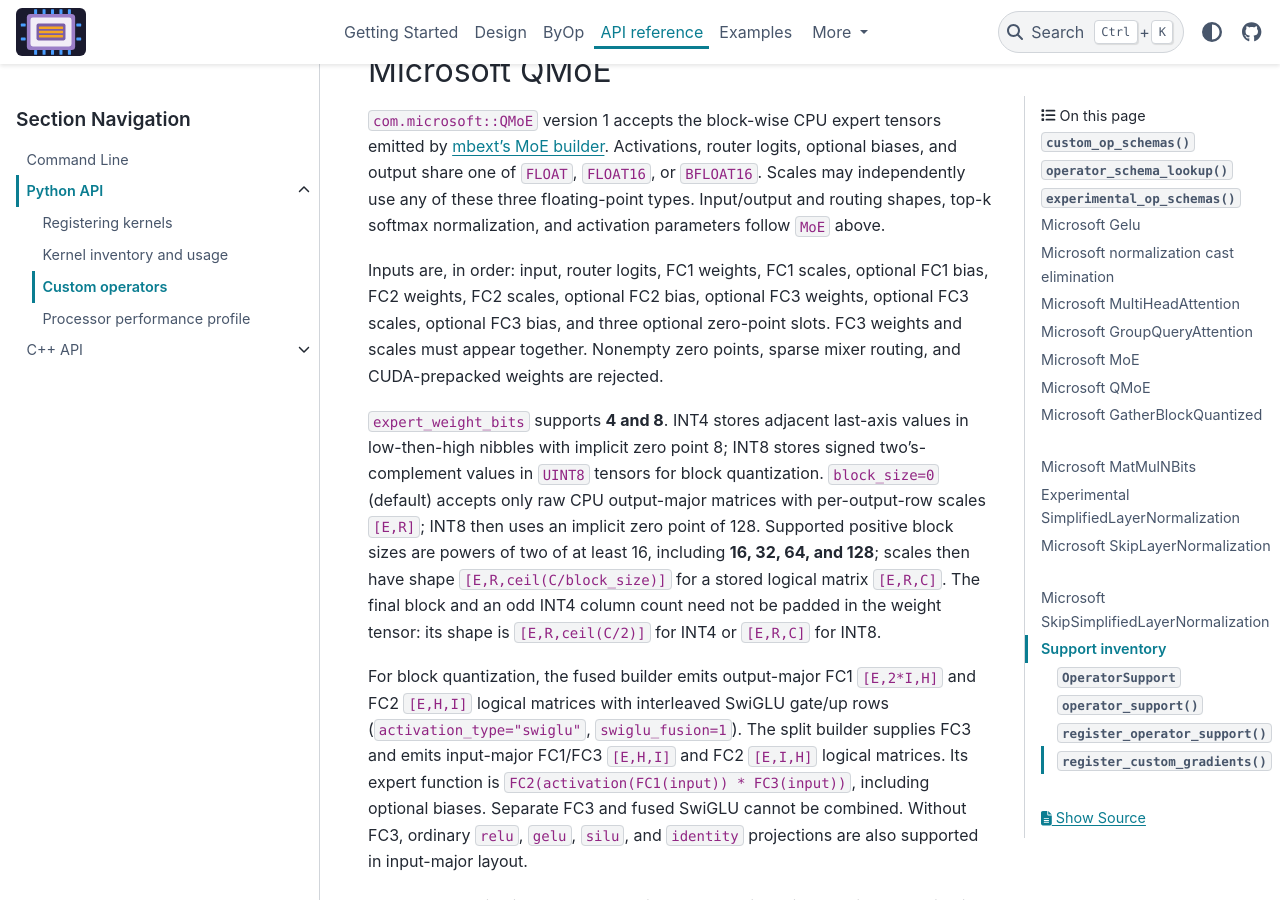
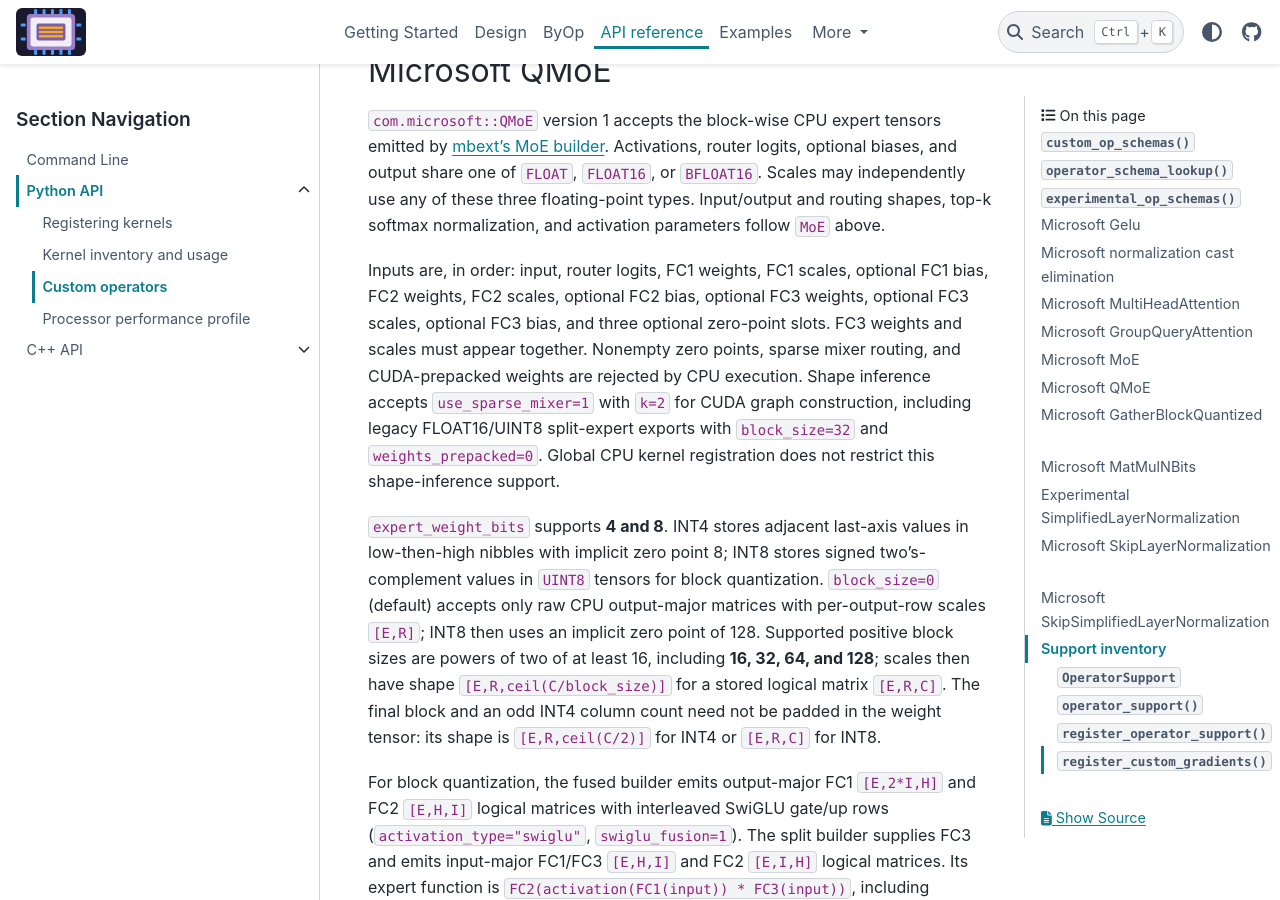
Before and after one commit to xadupre/onnx-light-cpu, a Sphinx documentation site: the page built from docs/api/python/custom_operators.rst, in a window 1280 px wide and 900 px high, scrolled down 4796 px. Built offline with Sphinx 7.4.7 and the PyData theme 0.15.4, drawn with Linux system fonts in a browser that asks for light colours; pages that are not in the unit, such as notebooks, are missing from menus.

Commit message:
Preserve CUDA QMoE shape inference after global CPU registration (#1124)
* Initial plan

* Preserve QMoE sparse-mixer shape inference after CPU registration

Co-authored-by: xadupre <22452781+xadupre@users.noreply.github.com>

* Fix QMoE shape test compilation

Co-authored-by: xadupre <22452781+xadupre@users.noreply.github.com>

---------

Co-authored-by: copilot-swe-agent[bot] <198982749+Copilot@users.noreply.github.com>
Co-authored-by: xadupre <22452781+xadupre@users.noreply.github.com>

```diff
--- a/docs/api/python/custom_operators.rst
+++ b/docs/api/python/custom_operators.rst
@@ -214,7 +214,11 @@ Inputs are, in order: input, router logits, FC1 weights, FC1 scales,
 optional FC1 bias, FC2 weights, FC2 scales, optional FC2 bias, optional FC3
 weights, optional FC3 scales, optional FC3 bias, and three optional zero-point
 slots. FC3 weights and scales must appear together. Nonempty zero points,
-sparse mixer routing, and CUDA-prepacked weights are rejected.
+sparse mixer routing, and CUDA-prepacked weights are rejected by CPU execution.
+Shape inference accepts ``use_sparse_mixer=1`` with ``k=2`` for CUDA graph
+construction, including legacy FLOAT16/UINT8 split-expert exports with
+``block_size=32`` and ``weights_prepacked=0``. Global CPU kernel registration
+does not restrict this shape-inference support.
 
 ``expert_weight_bits`` supports **4 and 8**. INT4 stores adjacent last-axis
 values in low-then-high nibbles with implicit zero point 8; INT8 stores signed
```
Also changed, not shown: 3 other files.
